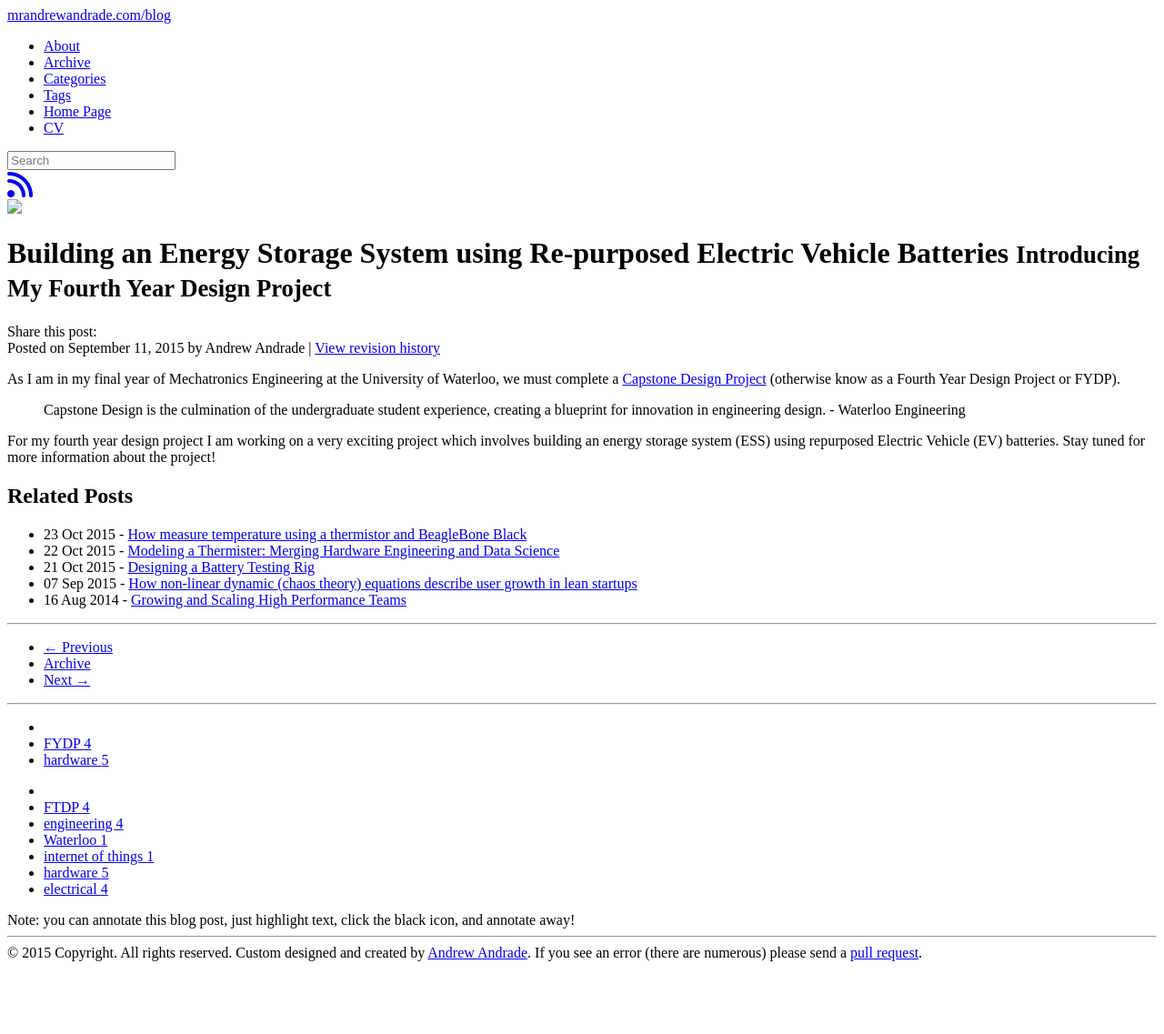
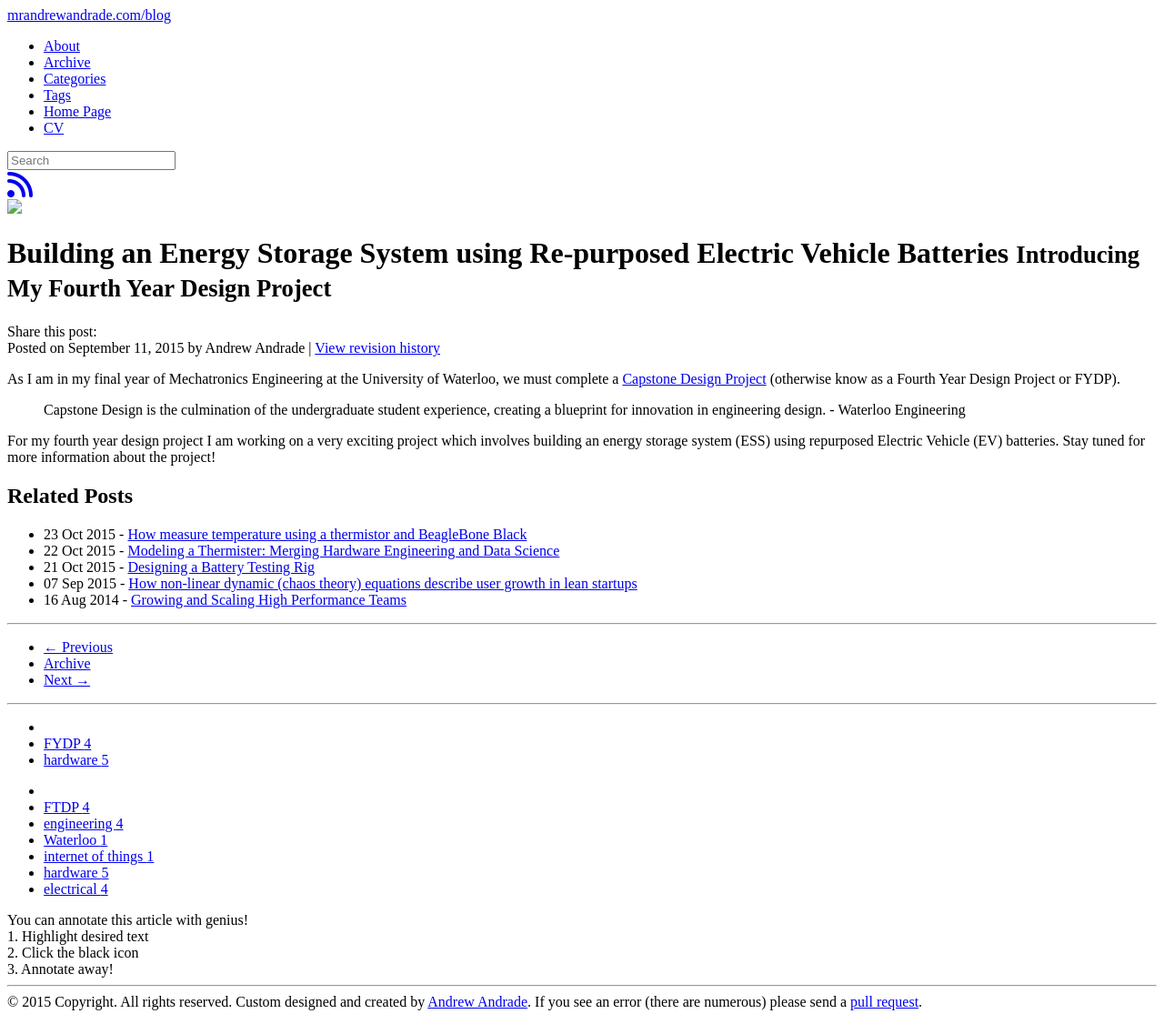
Before and after one commit to mrandrewandrade/blog, a Jekyll site: the page built from _posts/fydp/2015-09-11-fydp-ess.md, in a window 1280 px wide. Shown: the whole page at 91% size. Built offline with Jekyll 4.4.1, drawn with Linux system fonts in a browser that asks for light colours; nearby versions of some CDN libraries; library files that are not in the unit come from our copies; comment, search, counter and statistics services are not loaded; before the commit the page ends 1083 px from its top, so only the background shows below that.

Commit message:
fixed instructions to annotate

```diff
--- a/_includes/themes/evjekylltheme/post.html
+++ b/_includes/themes/evjekylltheme/post.html
@@ -80,7 +80,10 @@
 
         <div id="floatbox">
             <div id="toc"></div>
-            Note: you can annotate this blog post, just highlight text, click the black icon, and annotate away!
+            You can annotate this article with genius! <br>
+            1. Highlight desired text <br>
+            2. Click the black icon <br>
+            3. Annotate away! <br>
         </div>
 
     </div>
```
